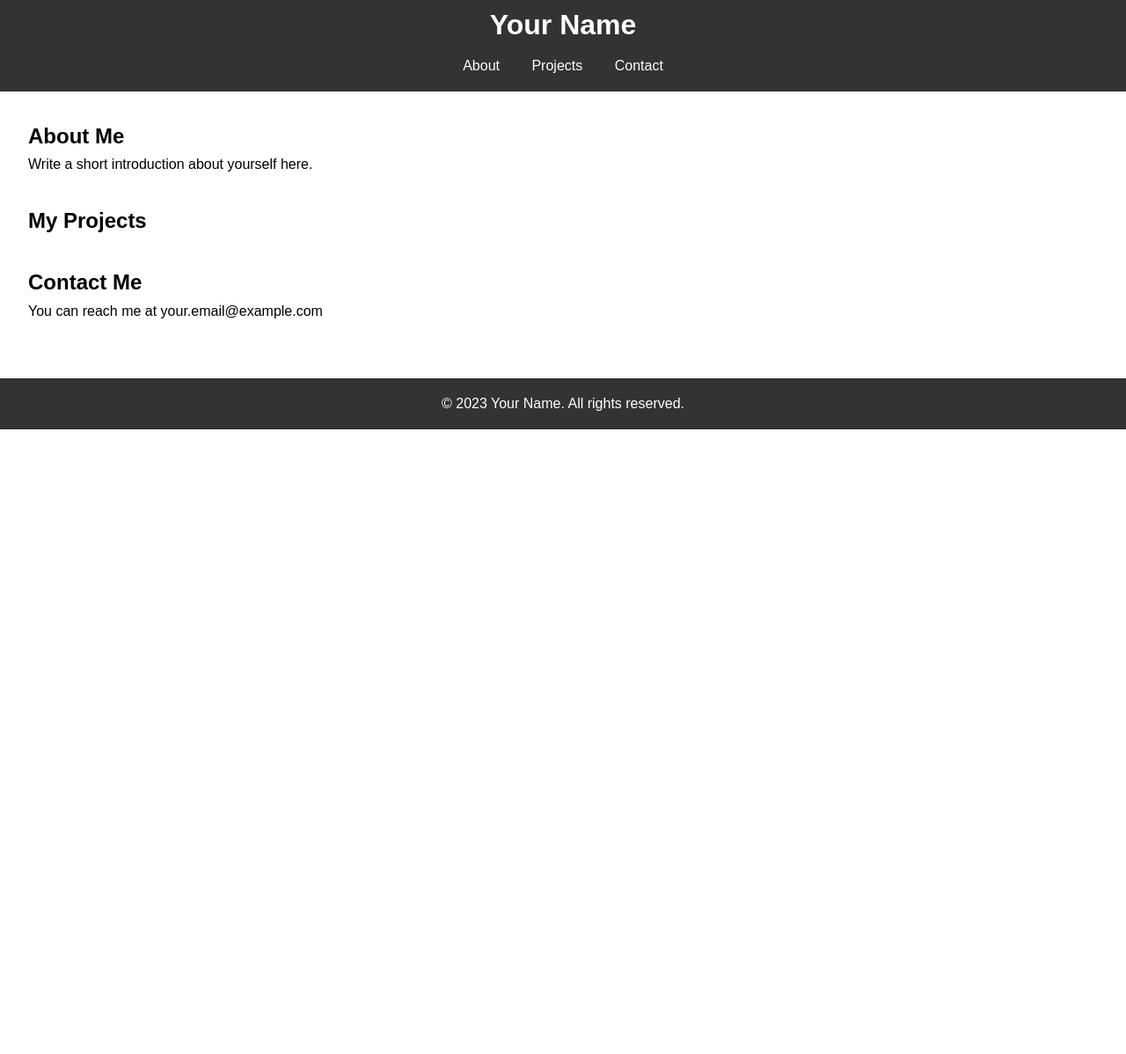
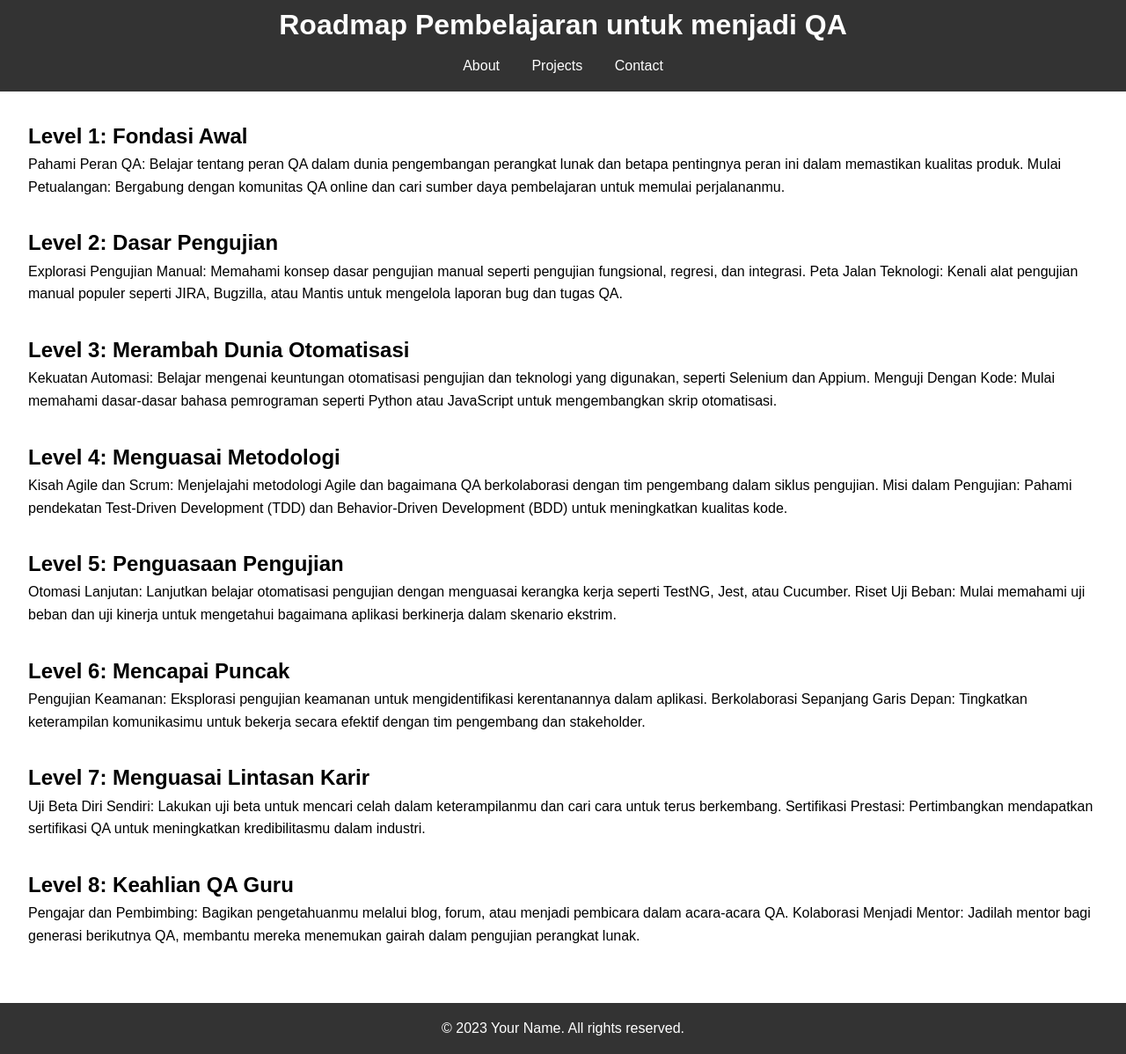
Before and after one commit to iluciferos/iluciferos.github.io, a plain HTML site: page index.html in a window 1280 px wide. Shown: the part 13-1211 px from the top of the page at 88% size. Before the commit the page ends 800 px from the top, so only its background shows below. Drawn offline with Linux system fonts and the light colour scheme.

Commit message:
index.html

```diff
--- a/index.html
+++ b/index.html
@@ -8,7 +8,7 @@
 </head>
 <body>
     <header>
-        <h1>Your Name</h1>
+        <h1>Roadmap Pembelajaran untuk menjadi QA</h1>
         <nav>
             <ul>
                 <li><a href="#about">About</a></li>
@@ -20,18 +20,82 @@
 
     <main>
         <section id="about">
-            <h2>About Me</h2>
-            <p>Write a short introduction about yourself here.</p>
+            <h2>Level 1: Fondasi Awal</h2>
+            <p>
+                Pahami Peran QA:
+
+                Belajar tentang peran QA dalam dunia pengembangan perangkat lunak dan betapa pentingnya peran ini dalam memastikan kualitas produk.
+                Mulai Petualangan:
+
+                Bergabung dengan komunitas QA online dan cari sumber daya pembelajaran untuk memulai perjalananmu.</p>
         </section>
 
         <section id="projects">
-            <h2>My Projects</h2>
-            <!-- Add project details or images here -->
+            <h2>Level 2: Dasar Pengujian</h2>
+           <p>
+                Explorasi Pengujian Manual:
+
+                Memahami konsep dasar pengujian manual seperti pengujian fungsional, regresi, dan integrasi.
+                Peta Jalan Teknologi:
+
+                Kenali alat pengujian manual populer seperti JIRA, Bugzilla, atau Mantis untuk mengelola laporan bug dan tugas QA.
+            </p>
         </section>
 
         <section id="contact">
-            <h2>Contact Me</h2>
-            <p>You can reach me at your.email@example.com</p>
+            <h2>Level 3: Merambah Dunia Otomatisasi</h2>
+            <p>Kekuatan Automasi:
+
+                Belajar mengenai keuntungan otomatisasi pengujian dan teknologi yang digunakan, seperti Selenium dan Appium.
+                Menguji Dengan Kode:
+
+                Mulai memahami dasar-dasar bahasa pemrograman seperti Python atau JavaScript untuk mengembangkan skrip otomatisasi.</p>
+        </section>
+        <section id="contact">
+            <h2>Level 4: Menguasai Metodologi</h2>
+            <p>Kisah Agile dan Scrum:
+
+                Menjelajahi metodologi Agile dan bagaimana QA berkolaborasi dengan tim pengembang dalam siklus pengujian.
+                Misi dalam Pengujian:
+
+                Pahami pendekatan Test-Driven Development (TDD) dan Behavior-Driven Development (BDD) untuk meningkatkan kualitas kode.</p>
+        </section>
+        <section id="contact">
+            <h2>Level 5: Penguasaan Pengujian</h2>
+            <p>
+                Otomasi Lanjutan:
+
+                Lanjutkan belajar otomatisasi pengujian dengan menguasai kerangka kerja seperti TestNG, Jest, atau Cucumber.
+                Riset Uji Beban:
+
+                Mulai memahami uji beban dan uji kinerja untuk mengetahui bagaimana aplikasi berkinerja dalam skenario ekstrim.</p>
+        </section>
+        <section id="contact">
+            <h2>Level 6: Mencapai Puncak</h2>
+            <p>
+                Pengujian Keamanan:
+                    Eksplorasi pengujian keamanan untuk mengidentifikasi kerentanannya dalam aplikasi.
+                    Berkolaborasi Sepanjang Garis Depan:
+                    Tingkatkan keterampilan komunikasimu untuk bekerja secara efektif dengan tim pengembang dan stakeholder.</p>
+        </section>
+        <section id="contact">
+            <h2>Level 7: Menguasai Lintasan Karir</h2>
+            <p>
+                Uji Beta Diri Sendiri:
+
+                Lakukan uji beta untuk mencari celah dalam keterampilanmu dan cari cara untuk terus berkembang.
+                Sertifikasi Prestasi:
+
+                Pertimbangkan mendapatkan sertifikasi QA untuk meningkatkan kredibilitasmu dalam industri.</p>
+        </section>
+        <section id="contact">
+            <h2>Level 8: Keahlian QA Guru</h2>
+            <p>
+                Pengajar dan Pembimbing:
+                Bagikan pengetahuanmu melalui blog, forum, atau menjadi pembicara dalam acara-acara QA.
+                Kolaborasi Menjadi Mentor:
+                Jadilah mentor bagi generasi berikutnya QA, membantu mereka menemukan gairah dalam pengujian perangkat lunak.
+</p>
         </section>
     </main>
 
```
